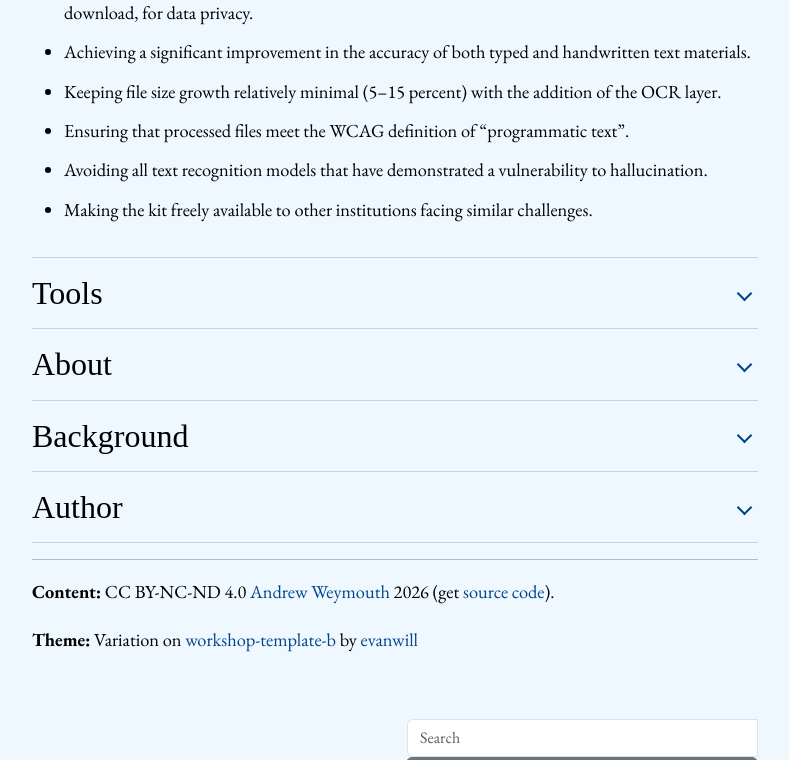
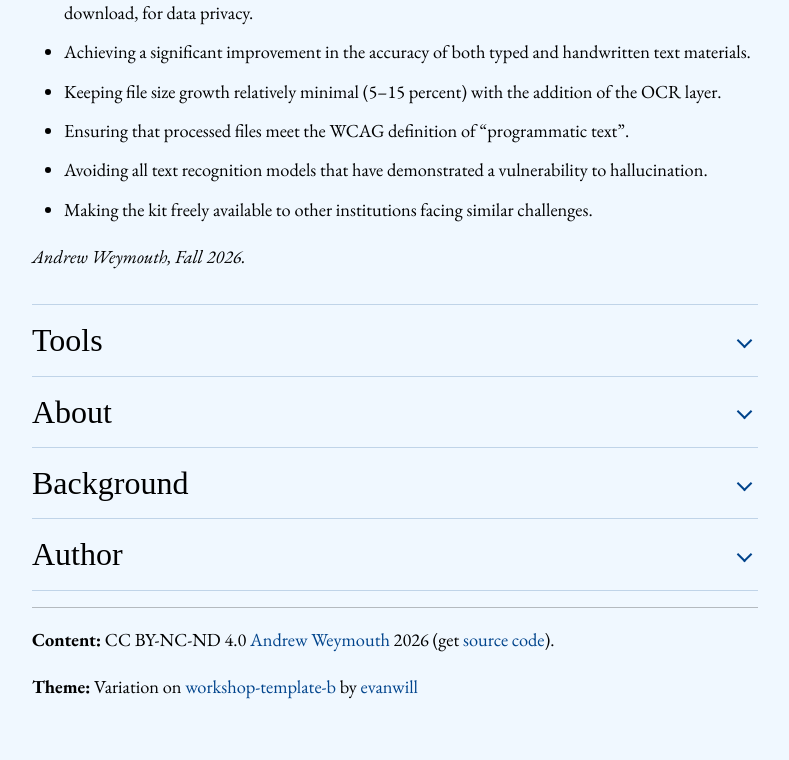
Before and after one commit to aweymo-ui/opticolumn-tool-kit, a Jekyll site: the page built from index.md, in a window 1280 px wide, cut to the strip 809-1569 px from the top of the page. Shown: the whole strip, without its empty margins (245-1034 px from the left). Built offline with Jekyll 4.4.1, drawn with Linux system fonts in a browser that asks for light colours; some web fonts are replaced.

Commit message:
move sig

```diff
--- a/index.md
+++ b/index.md
@@ -22,6 +22,8 @@ The Opticolumn Tool Kit is a series of scripts developed to embed more accurate
 - Ensuring that processed files meet the WCAG definition of "programmatic text".
 - Avoiding all text recognition models that have demonstrated a vulnerability to hallucination.
 - Making the kit freely available to other institutions facing similar challenges.
+
+_Andrew Weymouth, Fall 2026._
 
 </details>
 
```
Also changed, not shown: other parts of index.md (+0 -2 lines).
